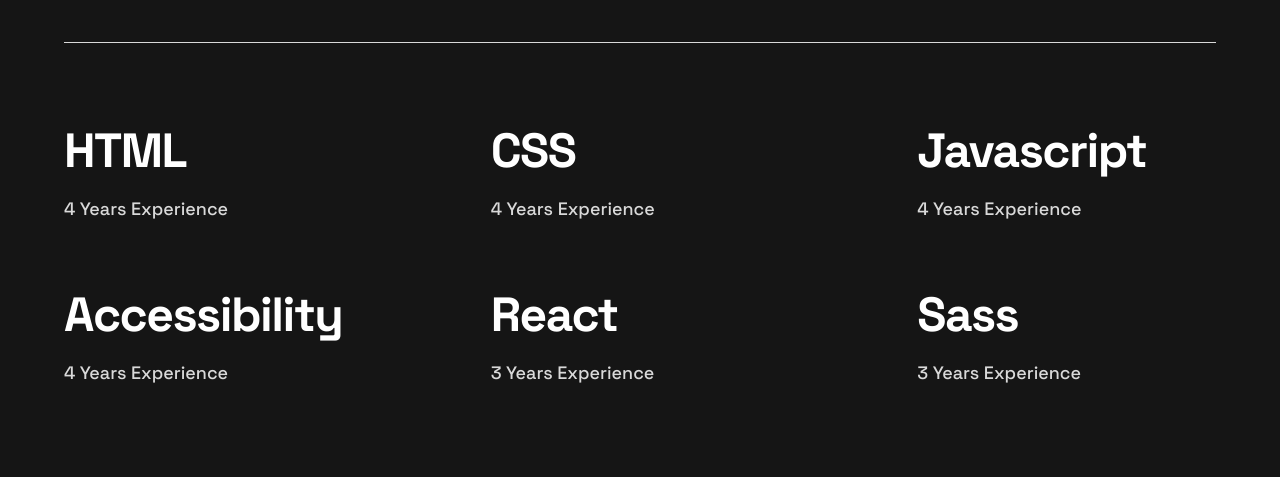
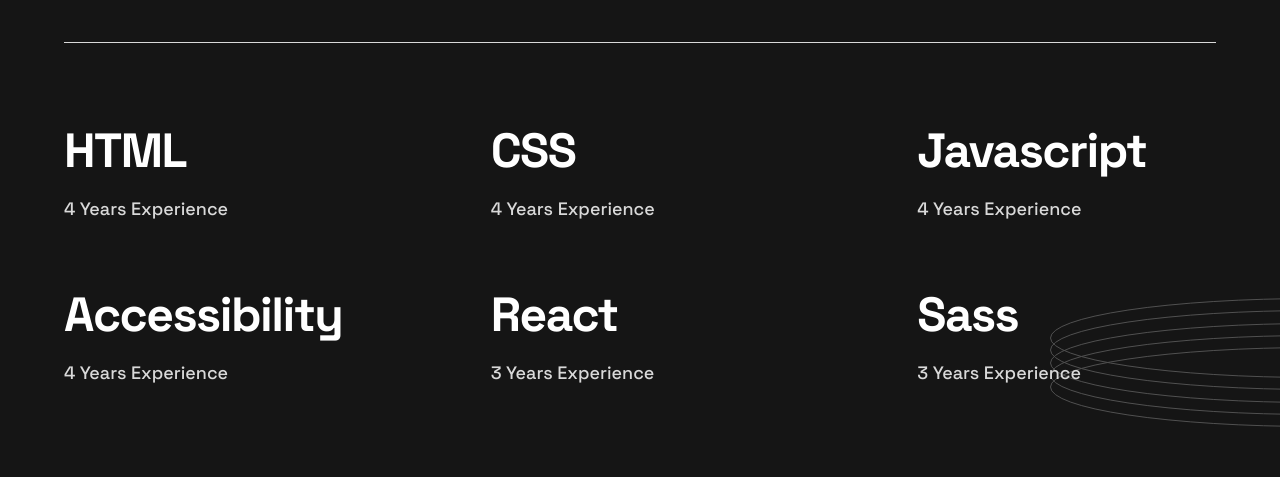
Before and after one commit to lastiwan89/single-page-dev-porfolio, a React (Vite) app: page / in a window 1280 px wide. Shown: the part 618-1095 px from the top of the page. Built offline with nearby package versions, Linux system fonts and the light colour scheme.

Commit message:
bg update screen md lg

```diff
--- a/src/index.css
+++ b/src/index.css
@@ -23,11 +23,40 @@
     background-position:
       right -60px bottom 350px,
       top 150px left -350px;
+    @screen md {
+      background-position:
+        right -60px bottom 240px,
+        top 70px left -270px;
+    }
+    @screen lg {
+      background-position:
+        right 260px bottom 90px,
+        top 70px left -270px;
+    }
   }
+
+  .skill {
+    background-image: url("/pattern-rings.svg");
+    background-repeat: no-repeat;
+    background-position: bottom right -350px;
+    @screen md {
+      background-position: bottom right -350px;
+    }
+    @screen lg {
+      background-position: bottom right -300px;
+    }
+  }
+
   .contact {
     background-image: url("/pattern-rings.svg");
     background-repeat: no-repeat;
     background-position: bottom 70px left -350px;
+    @screen md {
+      background-position: bottom 20px left -350px;
+    }
+    @screen lg {
+      background-position: bottom 40px left -220px;
+    }
   }
 }
 
```
